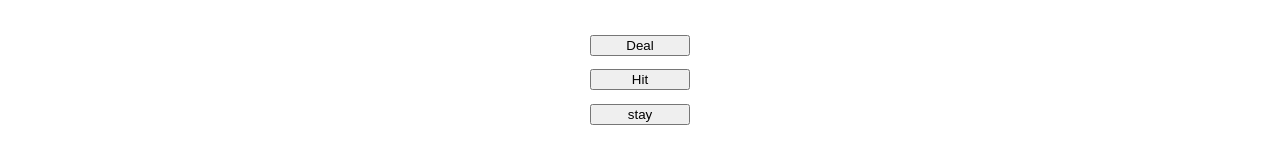
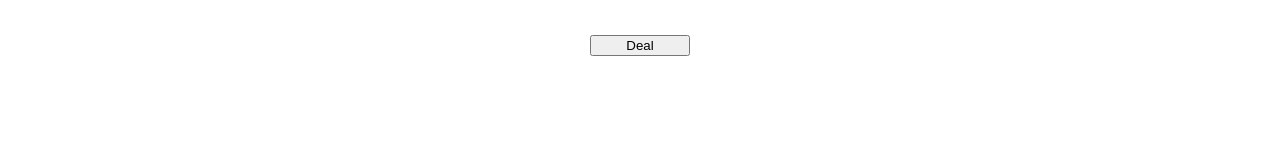
Before and after one commit to Dan-McGrath/Time-Killer, a React (Vite) app: page /Blackjack in a window 1280 px wide. Shown: the part 141-304 px from the top of the page. Built offline with nearby package versions, Linux system fonts and the light colour scheme.

Commit message:
refactor functions add UseRef

```diff
--- a/src/components/blackjack/GameManager.jsx
+++ b/src/components/blackjack/GameManager.jsx
@@ -2,13 +2,19 @@ import deck from "./bjLogic/createDeck";
 import player from "./bjLogic/player";
 import Gameboard from "./Gameboard";
 import Button from "../Button";
-import { useState } from "react";
+import { useState, useRef } from "react";
 
 const GameManager = () => {
-  const [faceUp, setFaceUp] = useState(true);
+  const [faceUp, setFaceUp] = useState(false);
   const [player1, setPlayer1] = useState(player("Player 1"));
   const [dealer, setDealer] = useState(player("Dealer"));
-  const [currentPlayer, setCurrentPlayer] = useState(player1);
+  const [cardsDealt, setCardsDealt] = useState(false);
+  const [dealersTurn, setDealersTurn] = useState(false);
+  const [message, setMessage] = useState("");
+
+  const currentplayer = useRef(player1);
+  const playerScore = useRef(player1.addScore());
+  const dealerScore = useRef(dealer.addScore());
 
   const shuffleCards = (arr) => {
     const newArray = arr.slice(0);
@@ -28,46 +34,104 @@ const GameManager = () => {
   }
 
   const dealHands = () => {
-    let currentCard = currentDeck.pop();
-    setPlayer1({ ...player1 }, player1.addCardToHand(currentCard));
-    currentCard = currentDeck.pop();
-    setDealer({ ...dealer }, dealer.addCardToHand(currentCard));
-    currentCard = currentDeck.pop();
-    setPlayer1({ ...player1 }, player1.addCardToHand(currentCard));
-    currentCard = currentDeck.pop();
-    setDealer({ ...dealer }, dealer.addCardToHand(currentCard));
-    setCurrentDeck([...currentDeck]);
-  };
+    setTimeout(() => {
+      hit();
+      currentplayer.current = dealer;
+    }, 400);
 
-  const dealCard = () => {
-    let currentCard = currentDeck.pop();
-    currentPlayer.addCardToHand(currentCard);
-    if (currentPlayer.newName === "Player 1") {
-      setPlayer1({ ...currentPlayer });
-    } else if (currentPlayer.newName === "Dealer") {
-      setDealer({ ...currentPlayer });
-    }
-    setCurrentDeck([...currentDeck]);
+    setTimeout(() => {
+      hit();
+      currentplayer.current = player1;
+    }, 800);
+
+    setTimeout(() => {
+      hit();
+      currentplayer.current = dealer;
+    }, 1200);
+
+    setTimeout(() => {
+      hit();
+      currentplayer.current = player1;
+      setCardsDealt(true);
+    }, 1600);
   };
 
   const stay = () => {
-    if (currentPlayer.newName === "Player 1") {
-      setCurrentPlayer(dealer);
-    } else if (currentPlayer.newName === "Dealer") {
-      setCurrentPlayer(player1);
+    if (currentplayer.current.newName === "Player 1") {
+      currentplayer.current = dealer;
+      setDealersTurn(true);
+      return true;
+    }
+    return false;
+  };
+
+  const hit = () => {
+    let currentCard = currentDeck.pop();
+    setCurrentDeck([...currentDeck]);
+    if (currentplayer.current.newName === "Player 1") {
+      setPlayer1({ ...player1 }, player1.addCardToHand(currentCard));
+
+      playerScore.current = player1.addScore();
+      console.log(playerScore.current);
+    }
+    if (currentplayer.current.newName === "Dealer") {
+      setDealer({ ...dealer }, dealer.addCardToHand(currentCard));
+      dealerScore.current = dealer.addScore();
     }
   };
 
-  return (
+  const nextRound = () => {
+    dealer.discardHand();
+    setDealer({ ...dealer });
+    player1.discardHand();
+    setPlayer1({ ...player1 });
+    setCardsDealt(false);
+    setDealersTurn(false);
+  };
+
+  return cardsDealt ? (
+    !dealersTurn ? (
+      <>
+        <div className="scores">
+          <p>Dealer Score: {dealerScore.current}</p>
+          <p>Player Score: {playerScore.current}</p>
+        </div>
+        <Gameboard
+          currentPlayerCards={player1.getHand()}
+          currentDealerCards={dealer.getHand()}
+          faceUp={faceUp}
+          cardsDealt={cardsDealt}
+        />
+        <div className="message">{message}</div>
+
+        <Button text="Hit" clickHandler={hit} />
+        <Button text="stay" clickHandler={stay} />
+      </>
+    ) : (
+      <>
+        <div className="scores">
+          <p>Dealer Score: {dealerScore.current}</p>
+          <p>Player Score: {playerScore.current}</p>
+        </div>
+        <Gameboard
+          currentPlayerCards={player1.getHand()}
+          currentDealerCards={dealer.getHand()}
+          faceUp={faceUp}
+          cardsDealt={cardsDealt}
+        />
+        <div className="message">{message}</div>
+        <Button text="Next Round" clickHandler={nextRound} />
+      </>
+    )
+  ) : (
     <>
       <Gameboard
         currentPlayerCards={player1.getHand()}
         currentDealerCards={dealer.getHand()}
         faceUp={faceUp}
+        cardsDealt={cardsDealt}
       />
       <Button text="Deal" clickHandler={dealHands} />
-      <Button text="Hit" clickHandler={dealCard} />
-      <Button text="stay" clickHandler={stay} />
     </>
   );
 };
```
